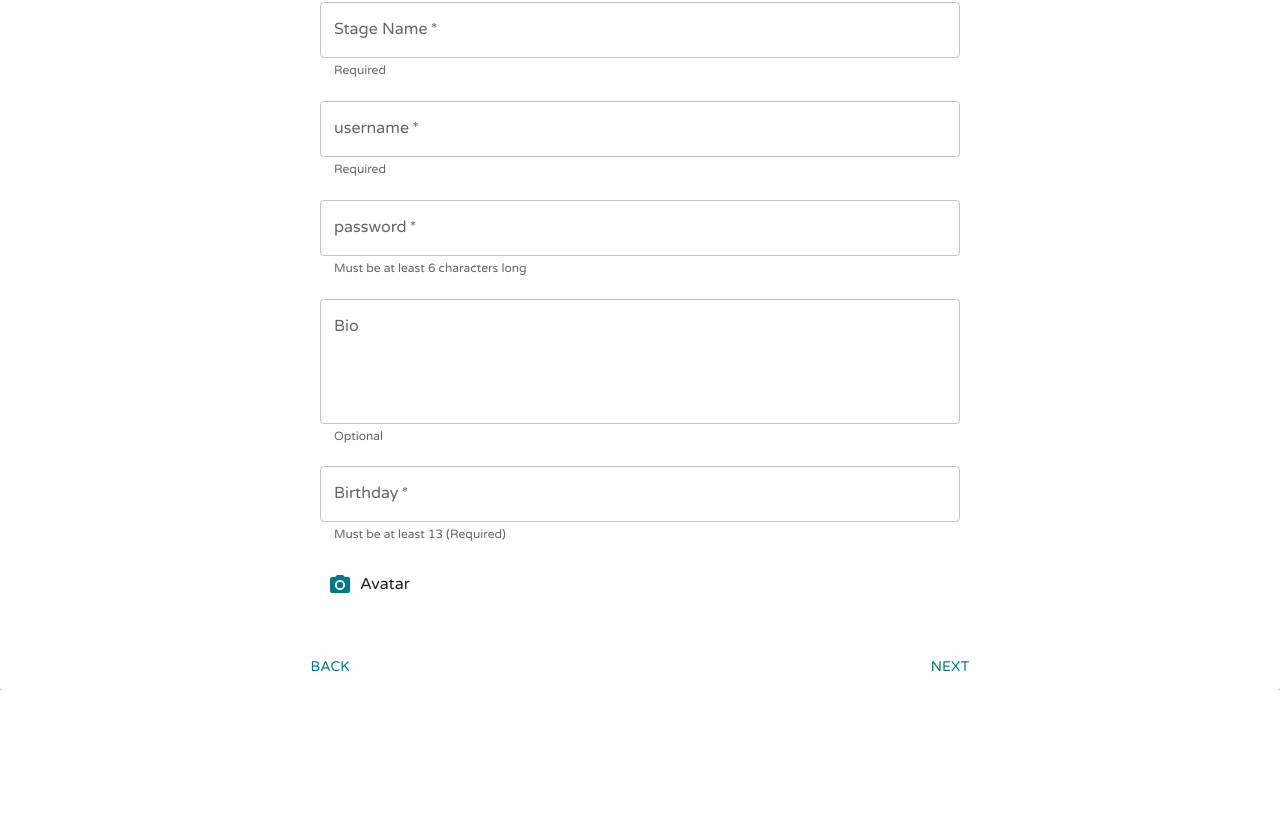
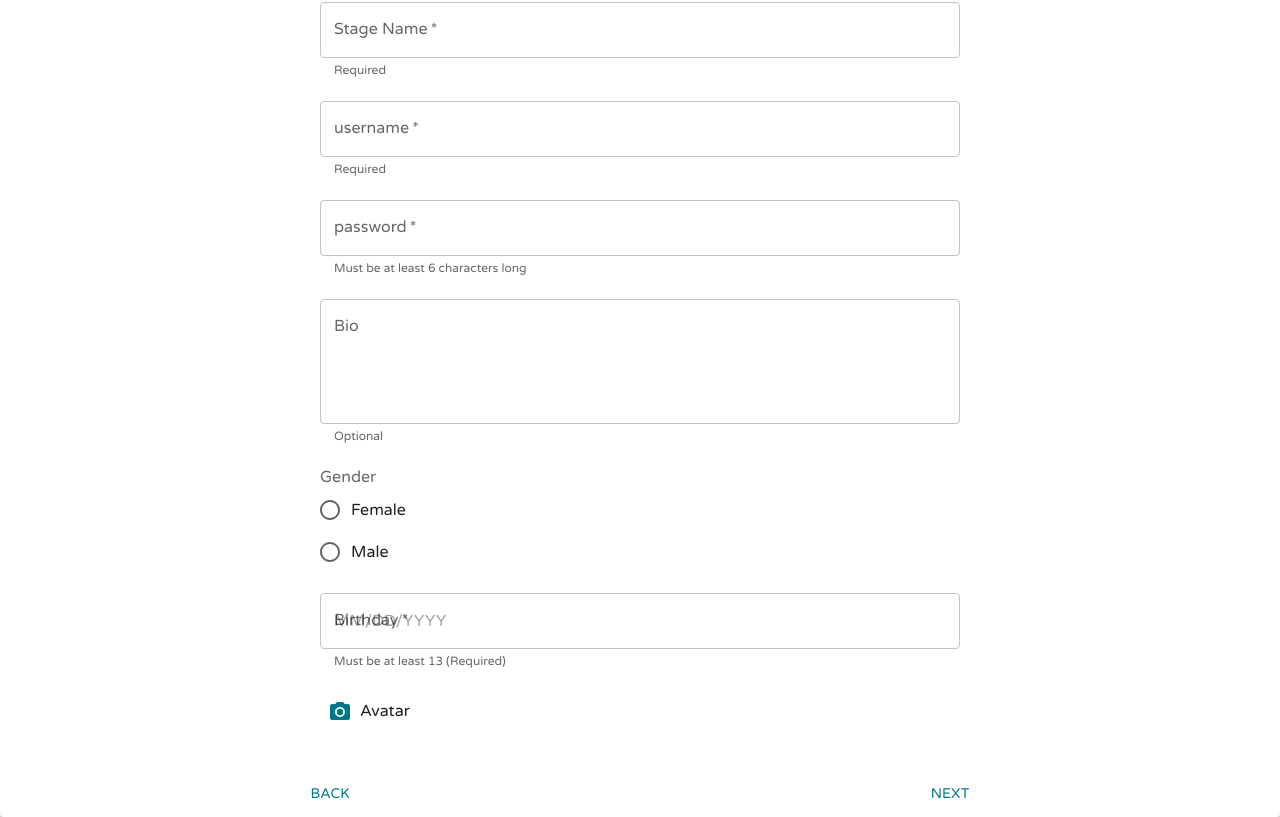
Before and after one commit to sikudabo/AudioSwipe, a React (Create React App) app: page /signup/artist in a window 1280 px wide. Shown: the part 904-1721 px from the top of the page. Before the commit the page ends 1594 px from the top, so only its background shows below. Built offline with nearby package versions, Linux system fonts and the light colour scheme.

Commit message:
Adding the gender selection field

```diff
--- a/src/pages/SignupArtistPage/SignupArtistPage.tsx
+++ b/src/pages/SignupArtistPage/SignupArtistPage.tsx
@@ -4,16 +4,20 @@ import PhoneInput from 'react-phone-input-material-ui';
 import { useForm } from 'react-hook-form';
 import { useNavigate } from 'react-router-dom';
 import { DatePicker } from '@mui/x-date-pickers/DatePicker';
-import { ErrorMessage } from '@hookform/error-message';
+import { ErrorMessage } from '@hookform/error-message/dist';
 import { MobileDatePicker } from '@mui/x-date-pickers/MobileDatePicker';
 import {
     Checkbox,
     FormControl,
+    FormLabel,
+    FormControlLabel,
     Hidden,
     InputLabel,
     MenuItem,
     OutlinedInput,
     Paper,
+    Radio,
+    RadioGroup,
     Select,
     Step,
     Stepper,
@@ -32,16 +36,13 @@ import { SignupArtistContainer } from './components/SignupArtistContainer';
 import { colors, AudioSwipeButton } from '../../components';
 import { genres, states } from '../../utils/constants';
 
-function CustomPhoneInput(props: any) {
-    return <TextField {...props} color="secondary" />;
-}
-
 export default function SignupArtistPage() {
     const headerTextRef = useRef(null);
     const [currentStep, setCurrentStep] = useState(0);
     const [completedSteps, setCompletedSteps] = useState<any>([]);
     const [phoneNumber, setPhoneNumber] = useState("");
     const [selectedGenres, setSelectedGenres] = useState<string[]>([]);
+    const [selectedGender, setSelectedGender] = useState('');
     const { formState: { errors }, handleSubmit, register, reset, watch } = useForm<ArtistType>({
         defaultValues: {
             firstName: '',
@@ -59,6 +60,7 @@ export default function SignupArtistPage() {
             soundcloudLink: '',
             youtubeLink: '',
             bio: '',
+            gender: '',
         },
         mode: 'onChange',
     });
@@ -124,6 +126,19 @@ export default function SignupArtistPage() {
         console.log('The data is:', data);
     }
 
+    function handleSelectedGenderChange(e: { target: { value: string }}) {
+        const { value: gender } = e.target;
+        setSelectedGender(gender);
+    }
+
+    function DateTextField(props: any) {
+        return <TextField {...props} {...register('birthday')} />;
+    }
+
+    function CustomPhoneInput(props: any) {
+        return <TextField {...props} {...register('phoneNumber')} color="secondary" />;
+    }
+
     return (
         <SignupArtistContainer columns={12} columnSpacing={0} container>
             <div className="top-signup-header">
@@ -164,11 +179,11 @@ export default function SignupArtistPage() {
                                     color="secondary"
                                     helperText="Required"
                                     label="First Name"
-                                    name="firstName"
                                     placeholder="First Name"
                                     variant="outlined"
                                     fullWidth
                                     required
+                                    {...register('firstName')}
                                 />
                             </Grid>
                             <Grid className="last-name-grid" xs={12}>
@@ -177,11 +192,11 @@ export default function SignupArtistPage() {
                                     color="secondary"
                                     helperText="Required"
                                     label="Last Name"
-                                    name="lastName"
                                     placeholder="Last Name"
                                     variant="outlined"
                                     fullWidth
                                     required
+                                    {...register('lastName')}
                                 />
                             </Grid>
                             <Grid className="stage-name-grid" xs={12}>
@@ -190,11 +205,11 @@ export default function SignupArtistPage() {
                                     color="secondary"
                                     helperText="Required"
                                     label="Stage Name"
-                                    name="stageName"
                                     placeholder="Stage Name"
                                     variant="outlined"
                                     fullWidth
                                     required
+                                    {...register('artistName')}
                                 />
                             </Grid>
                             <Grid className="username-grid" xs={12}>
@@ -203,11 +218,11 @@ export default function SignupArtistPage() {
                                     color="secondary"
                                     helperText="Required"
                                     label="username"
-                                    name="username"
                                     placeholder="Username"
                                     variant="outlined"
                                     fullWidth
                                     required
+                                    {...register('username')}
                                 />
                             </Grid>
                             <Grid className="password-grid" xs={12}>
@@ -217,12 +232,12 @@ export default function SignupArtistPage() {
                                     helperText="Must be at least 6 characters long"
                                     inputProps={{ minLength: 6 }}
                                     label="password"
-                                    name="password"
                                     placeholder="Password"
                                     type="password"
                                     variant="outlined"
                                     fullWidth
                                     required
+                                    {...register('password')}
                                 />
                             </Grid>
                             <Grid className="bio-grid" xs={12}>
@@ -234,17 +249,36 @@ export default function SignupArtistPage() {
                                     label="Bio"
                                     maxRows={4}
                                     minRows={4}
-                                    name="bio"
                                     placeholder="Bio"
                                     variant="outlined"
                                     fullWidth
                                     multiline
+                                    {...register('bio')}
                                 />
+                            </Grid>
+                            <Grid className="first-name-grid" xs={12}>
+                                <FormControl>
+                                    <FormLabel id="artist-gender-label">
+                                        Gender
+                                    </FormLabel>
+                                    <RadioGroup
+                                        aria-labelledby="demo-controlled-radio-buttons-group"
+                                        name="controlled-radio-buttons-group"
+                                        value={selectedGender}
+                                        onChange={handleSelectedGenderChange}
+                                    >
+                                        <FormControlLabel value="female" control={<Radio />} label="Female" />
+                                        <FormControlLabel value="male" control={<Radio />} label="Male" />
+                                    </RadioGroup>
+                                </FormControl>
                             </Grid>
                             <Hidden mdDown>
                                 <Grid className="birthday-grid" xs={12}>
                                     <DatePicker
                                         label="Birthday"
+                                        slots={{
+                                            textField: DateTextField,
+                                        }}
                                         slotProps={{
                                             textField: {
                                                 color: 'secondary',
@@ -253,6 +287,7 @@ export default function SignupArtistPage() {
                                                 required: true,
                                             },
                                         }}
+                                        disableFuture
                                         disableOpenPicker
                                     />
                                 </Grid>
@@ -260,6 +295,9 @@ export default function SignupArtistPage() {
                             <Hidden lgUp>
                                     <MobileDatePicker
                                         label="Birthday"
+                                        slots={{
+                                            textField: DateTextField,
+                                        }}
                                         slotProps={{
                                             textField: {
                                                 color: 'secondary',
@@ -288,12 +326,12 @@ export default function SignupArtistPage() {
                                     color="secondary"
                                     helperText="Required"
                                     label="Email"
-                                    name="email"
                                     placeholder="Email"
                                     type="email"
                                     variant="outlined"
                                     fullWidth
                                     required
+                                    {...register('email')}
                                 />
                             </Grid>
                             <Grid className="first-name-grid" xs={12}>
@@ -301,11 +339,9 @@ export default function SignupArtistPage() {
                                     aria-label="Artist Phone number"
                                     component={CustomPhoneInput}
                                     inputProps={{
-                                        name: "Phone number",
                                         label: "Phone number (Required)",
                                         require: true,
                                     }}
-                                    onChange={handlePhoneNumberChange}
                                     value={phoneNumber}
                                 />
                             </Grid>
@@ -319,19 +355,19 @@ export default function SignupArtistPage() {
                                     color="secondary"
                                     helperText="Required"
                                     label="City"
-                                    name="city"
                                     placeholder="city"
                                     variant="outlined"
                                     fullWidth
                                     required
+                                    {...register('city')}
                                 />
                             </Grid>
                             <Grid className="first-name-grid" xs={12}>
                                 <Select
                                     color="secondary"
                                     defaultValue={states[1]}
-                                    name="state"
                                     fullWidth
+                                    {...register('state')}
                                 >
                                     {states.map((state, index) => (
                                         <MenuItem key={index} value={state}>
@@ -359,7 +395,6 @@ export default function SignupArtistPage() {
                                     color="secondary"
                                     id="artist-genres"
                                     input={<OutlinedInput />}
-                                    onChange={handleGenreSelectionChange}
                                     renderValue={(selected) => (
                                         <Box sx={{ display: 'flex', flexWrap: 'nowrap', gap: 0.5 }}>
                                             {selected.map((value: string, index: number) => (
@@ -372,6 +407,7 @@ export default function SignupArtistPage() {
                                     fullWidth
                                     multiple
                                     required
+                                    {...register('genres')}
                                 >
                                     {genres.map((genre, index) => (
                                         <MenuItem
@@ -395,11 +431,11 @@ export default function SignupArtistPage() {
                                     color="secondary"
                                     helperText="Spotify URL (Optional)"
                                     label="Spotify URL"
-                                    name="spotifyLink"
                                     placeholder="Spotify URL"
                                     variant="outlined"
                                     fullWidth
                                     required
+                                    {...register('spotifyLink')}
                                 />
                             </Grid>
                             <Grid className="first-name-grid" xs={12}>
@@ -408,11 +444,11 @@ export default function SignupArtistPage() {
                                     color="secondary"
                                     helperText="YouTube URL (Optional)"
                                     label="YouTube URL"
-                                    name="youtubeLink"
                                     placeholder="YouTube URL"
                                     variant="outlined"
                                     fullWidth
                                     required
+                                    {...register('youtubeLink')}
                                 />
                             </Grid>
                             <Grid className="first-name-grid" xs={12}>
@@ -421,11 +457,11 @@ export default function SignupArtistPage() {
                                     color="secondary"
                                     helperText="SoundCloud URL (Optional)"
                                     label="SoundCloud URL"
-                                    name="soundcloudLink"
                                     placeholder="SoundCloud URL"
                                     variant="outlined"
                                     fullWidth
                                     required
+                                    {...register('soundcloudLink')}
                                 />
                             </Grid>
                         </>
```
